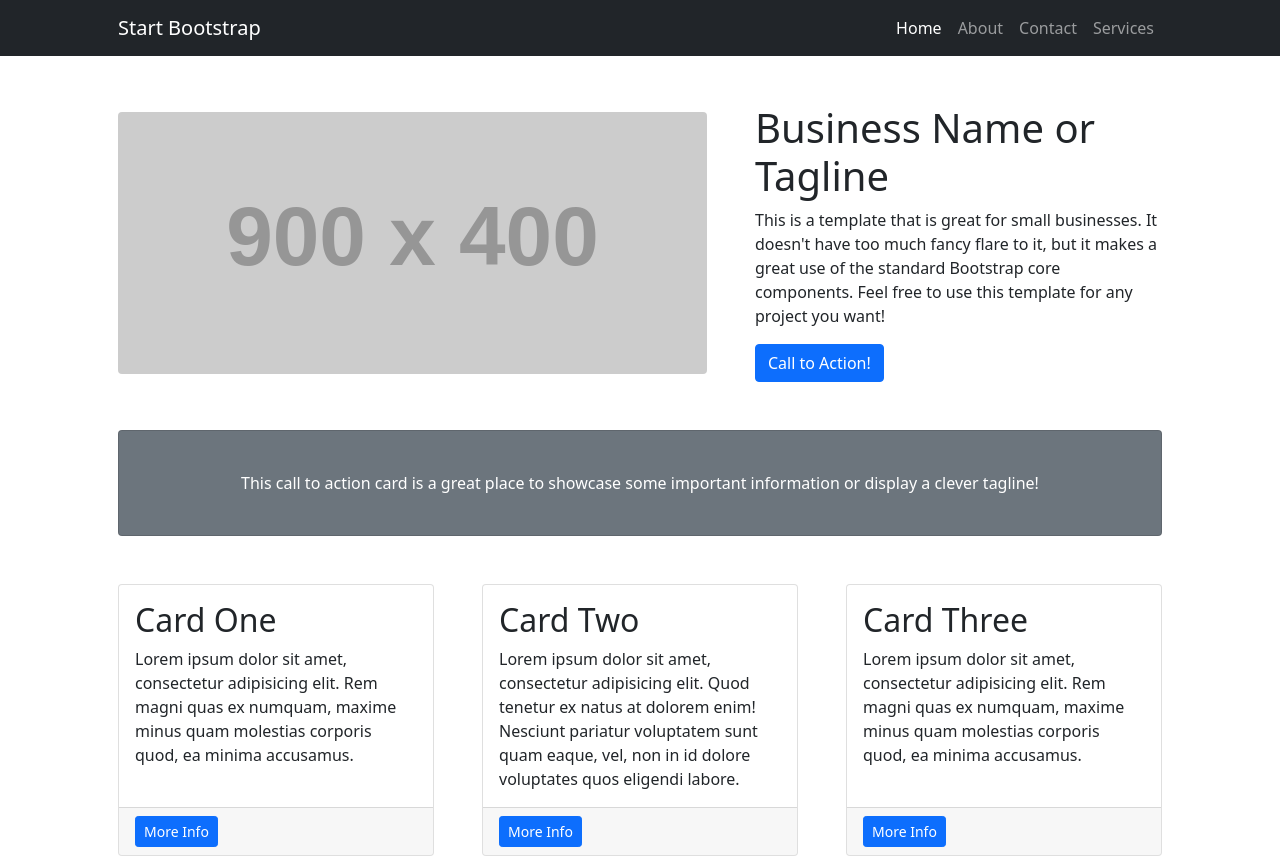
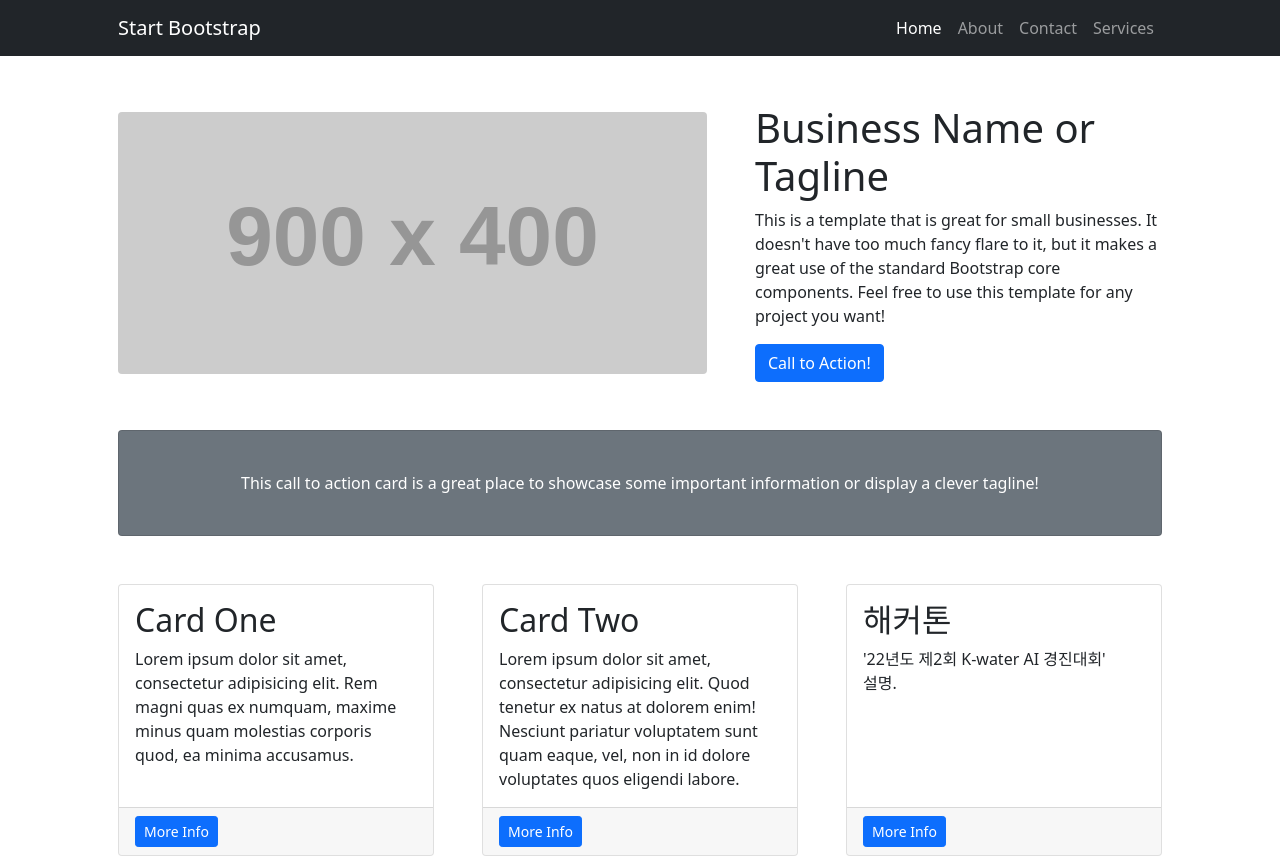
Before and after one commit to L22AR5N/kwater_test3, a plain HTML site: page index.html in a window 1280 px wide. Shown: the top 859 px of the page. Drawn offline with nearby package versions, Linux system fonts and the light colour scheme; placeholder pictures from the web are drawn by us.

Commit message:
Update index.html

```diff
--- a/index.html
+++ b/index.html
@@ -65,10 +65,10 @@
                 <div class="col-md-4 mb-5">
                     <div class="card h-100">
                         <div class="card-body">
-                            <h2 class="card-title">Card Three</h2>
-                            <p class="card-text">Lorem ipsum dolor sit amet, consectetur adipisicing elit. Rem magni quas ex numquam, maxime minus quam molestias corporis quod, ea minima accusamus.</p>
+                            <h2 class="card-title">해커톤</h2>
+                            <p class="card-text">'22년도 제2회 K-water AI 경진대회' <br>설명.</p>
                         </div>
-                        <div class="card-footer"><a class="btn btn-primary btn-sm" href="#!">More Info</a></div>
+                        <div class="card-footer"><a class="btn btn-primary btn-sm" href="https://l22ar5n.github.io/kwater_test4/">More Info</a></div>
                     </div>
                 </div>
             </div>
@@ -81,6 +81,5 @@
         <script src="https://cdn.jsdelivr.net/npm/bootstrap@5.1.3/dist/js/bootstrap.bundle.min.js"></script>
         <!-- Core theme JS-->
         <script src="js/scripts.js"></script>
-
     </body>
 </html>
```
